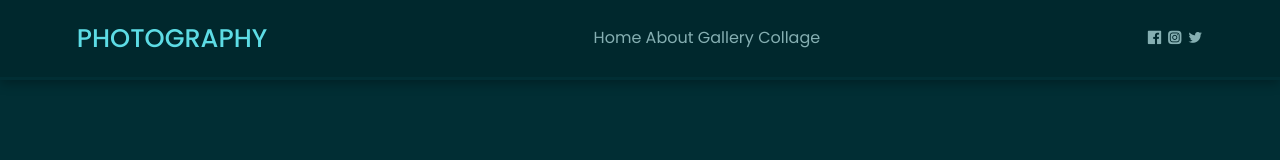
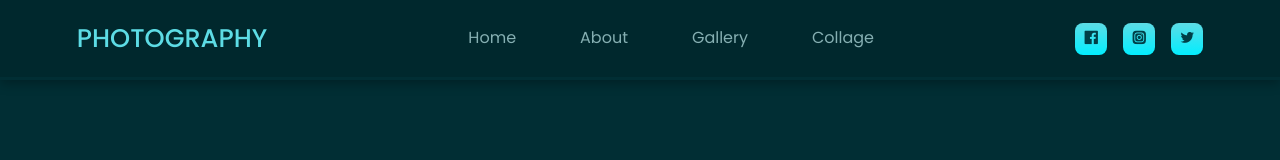
Before and after one commit to farukwebcode21/phptography, a plain HTML site: page index.html in a window 1280 px wide. Drawn offline with nearby package versions, Linux system fonts and the light colour scheme.

Commit message:
navbar complete

```diff
--- a/style.css
+++ b/style.css
@@ -88,7 +88,28 @@ nav{
     font-weight: 500;
     color: var(--color-primary-variant);
 }
+.nav-links{
+    display: flex;
+    gap: 4rem;
+}
+.nav-socials{
+    display: flex;
+    gap: 1rem;
+}
+.nav-socials a{
+    width: 2rem;
+    height: 2rem;
+    display: grid;
+    place-items: center;
+    background-image: linear-gradient(var(--color-primary-variant), var(--color-primary));
+    color: var(--color-bg-4);
+    border-radius: 0.5rem;
+    transition: var(--transition);
+}
 
+.nav-socials a:hover{
+    box-shadow: 0.1rem 1rem rgba(0, 0, 0, 0.1git );
+}
 /*
 .nav-links a{
     margin-left: 20px;
```
